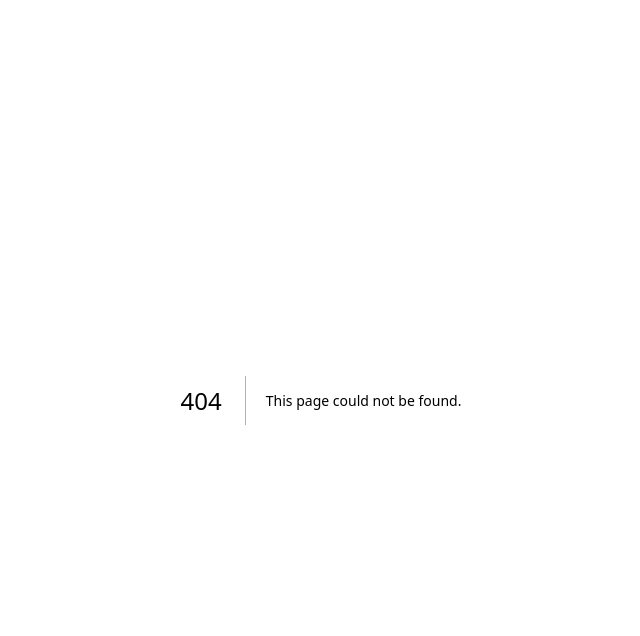
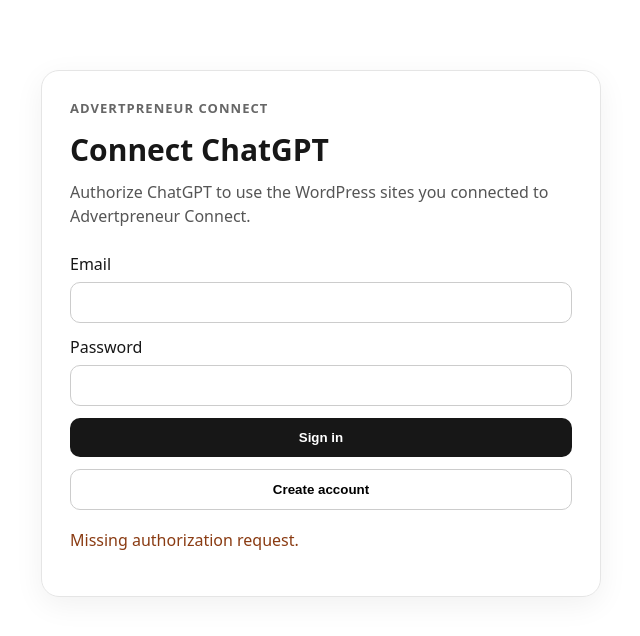
Before and after one commit to haseebgb92/advertpreneur-connect, a Next.js app: page /oauth/consent in a window 1280 px wide. Before the commit this address had no page. Shown: the top 636 px of the page, without its empty margins (319-959 px from the left). Built offline with nearby package versions, Linux system fonts and the light colour scheme.

Commit message:
Add Supabase OAuth consent screen

```diff
--- /dev/null
+++ b/app/oauth/consent/page.js
@@ -0,0 +1,123 @@
+'use client';
+
+import { useEffect, useMemo, useState } from 'react';
+import { createClient } from '@supabase/supabase-js';
+
+const SUPABASE_URL = 'https://hwhioqvsxazyxziyrhdg.supabase.co';
+const SUPABASE_PUBLISHABLE_KEY = 'sb_publishable_nukcv3u9TU4TGx24cilYIQ_wYJAQqjv';
+
+export default function OAuthConsentPage() {
+  const supabase = useMemo(() => createClient(SUPABASE_URL, SUPABASE_PUBLISHABLE_KEY), []);
+  const [authorizationId, setAuthorizationId] = useState('');
+  const [session, setSession] = useState(null);
+  const [details, setDetails] = useState(null);
+  const [email, setEmail] = useState('');
+  const [password, setPassword] = useState('');
+  const [message, setMessage] = useState('Loading…');
+  const [busy, setBusy] = useState(false);
+
+  useEffect(() => {
+    const id = new URLSearchParams(window.location.search).get('authorization_id') || '';
+    setAuthorizationId(id);
+
+    supabase.auth.getSession().then(({ data }) => setSession(data.session || null));
+    const { data: listener } = supabase.auth.onAuthStateChange((_event, nextSession) => {
+      setSession(nextSession || null);
+    });
+    return () => listener.subscription.unsubscribe();
+  }, [supabase]);
+
+  useEffect(() => {
+    if (!authorizationId) {
+      setMessage('Missing authorization request.');
+      return;
+    }
+    if (!session) {
+      setMessage('Sign in to approve ChatGPT access.');
+      return;
+    }
+
+    let cancelled = false;
+    (async () => {
+      setMessage('Loading authorization request…');
+      const { data, error } = await supabase.auth.oauth.getAuthorizationDetails(authorizationId);
+      if (cancelled) return;
+      if (error) {
+        setMessage(error.message);
+        return;
+      }
+      setDetails(data);
+      setMessage('');
+    })();
+
+    return () => { cancelled = true; };
+  }, [authorizationId, session, supabase]);
+
+  async function signIn(event) {
+    event.preventDefault();
+    setBusy(true);
+    setMessage('');
+    const { error } = await supabase.auth.signInWithPassword({ email, password });
+    setBusy(false);
+    if (error) setMessage(error.message);
+  }
+
+  async function signUp() {
+    setBusy(true);
+    setMessage('');
+    const { data, error } = await supabase.auth.signUp({ email, password });
+    setBusy(false);
+    if (error) return setMessage(error.message);
+    if (!data.session) setMessage('Account created. Check your email to confirm it, then return here and sign in.');
+  }
+
+  async function decide(approve) {
+    setBusy(true);
+    setMessage('');
+    const fn = approve
+      ? supabase.auth.oauth.approveAuthorization.bind(supabase.auth.oauth)
+      : supabase.auth.oauth.denyAuthorization.bind(supabase.auth.oauth);
+    const { data, error } = await fn(authorizationId);
+    setBusy(false);
+    if (error) return setMessage(error.message);
+    if (data?.redirect_url) window.location.assign(data.redirect_url);
+    else setMessage('Supabase did not return a redirect URL.');
+  }
+
+  const scopes = typeof details?.scope === 'string' ? details.scope.split(/\s+/).filter(Boolean) : [];
+
+  return (
+    <main style={{fontFamily:'system-ui,-apple-system,sans-serif',maxWidth:560,margin:'70px auto',padding:'0 22px',lineHeight:1.5,color:'#171717'}}>
+      <div style={{border:'1px solid #e5e5e5',borderRadius:18,padding:28,boxShadow:'0 8px 30px rgba(0,0,0,.06)'}}>
+        <div style={{fontSize:13,fontWeight:700,letterSpacing:'.08em',textTransform:'uppercase',color:'#666'}}>Advertpreneur Connect</div>
+        <h1 style={{fontSize:30,margin:'8px 0 8px'}}>Connect ChatGPT</h1>
+        <p style={{color:'#555',marginTop:0}}>Authorize ChatGPT to use the WordPress sites you connected to Advertpreneur Connect.</p>
+
+        {!session ? (
+          <form onSubmit={signIn} style={{display:'grid',gap:12,marginTop:24}}>
+            <label>Email<input required type="email" value={email} onChange={e=>setEmail(e.target.value)} style={{display:'block',width:'100%',boxSizing:'border-box',marginTop:6,padding:12,border:'1px solid #ccc',borderRadius:10}} /></label>
+            <label>Password<input required minLength={8} type="password" value={password} onChange={e=>setPassword(e.target.value)} style={{display:'block',width:'100%',boxSizing:'border-box',marginTop:6,padding:12,border:'1px solid #ccc',borderRadius:10}} /></label>
+            <button disabled={busy} type="submit" style={{padding:12,border:0,borderRadius:10,background:'#171717',color:'#fff',fontWeight:700,cursor:'pointer'}}>Sign in</button>
+            <button disabled={busy} type="button" onClick={signUp} style={{padding:12,border:'1px solid #ccc',borderRadius:10,background:'#fff',fontWeight:700,cursor:'pointer'}}>Create account</button>
+          </form>
+        ) : details ? (
+          <div style={{marginTop:24}}>
+            <div style={{padding:16,borderRadius:12,background:'#f7f7f7'}}>
+              <div><strong>Client:</strong> {details.client?.name || details.client_name || 'ChatGPT'}</div>
+              <div style={{marginTop:6}}><strong>Signed in:</strong> {session.user?.email || 'Authenticated user'}</div>
+              <div style={{marginTop:6}}><strong>Requested access:</strong> {scopes.length ? scopes.join(', ') : 'email'}</div>
+            </div>
+            <p style={{color:'#555'}}>Approval lets this MCP client invoke the WordPress tools exposed by Advertpreneur Connect. Publishing remains protected by the connector's quality gate.</p>
+            <div style={{display:'flex',gap:10}}>
+              <button disabled={busy} onClick={()=>decide(true)} style={{flex:1,padding:12,border:0,borderRadius:10,background:'#171717',color:'#fff',fontWeight:700,cursor:'pointer'}}>Approve</button>
+              <button disabled={busy} onClick={()=>decide(false)} style={{flex:1,padding:12,border:'1px solid #ccc',borderRadius:10,background:'#fff',fontWeight:700,cursor:'pointer'}}>Deny</button>
+            </div>
+            <button onClick={()=>supabase.auth.signOut()} style={{marginTop:16,border:0,background:'transparent',padding:0,textDecoration:'underline',cursor:'pointer'}}>Sign out</button>
+          </div>
+        ) : null}
+
+        {message ? <p style={{marginTop:18,color:'#8a3b12'}}>{message}</p> : null}
+      </div>
+    </main>
+  );
+}
```
